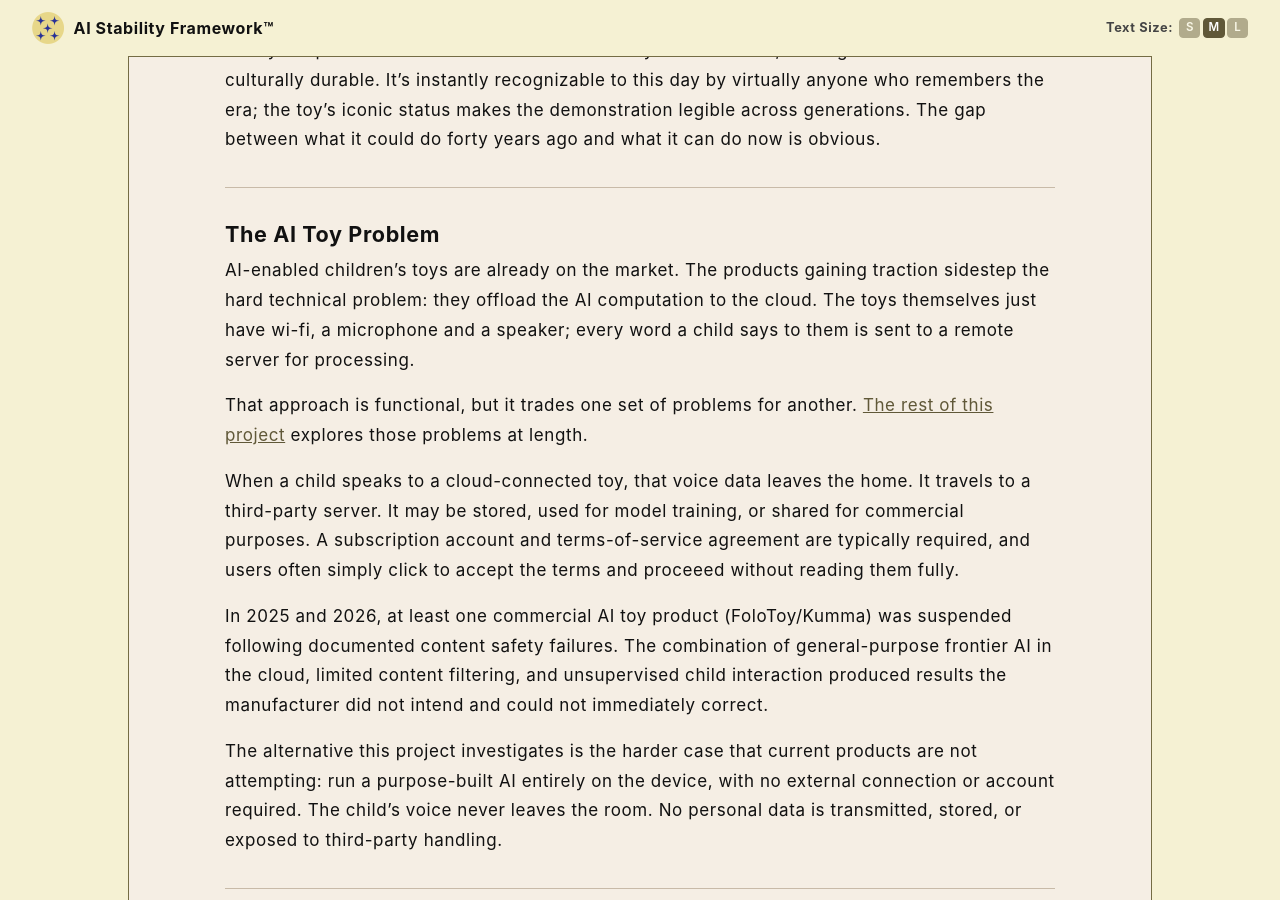
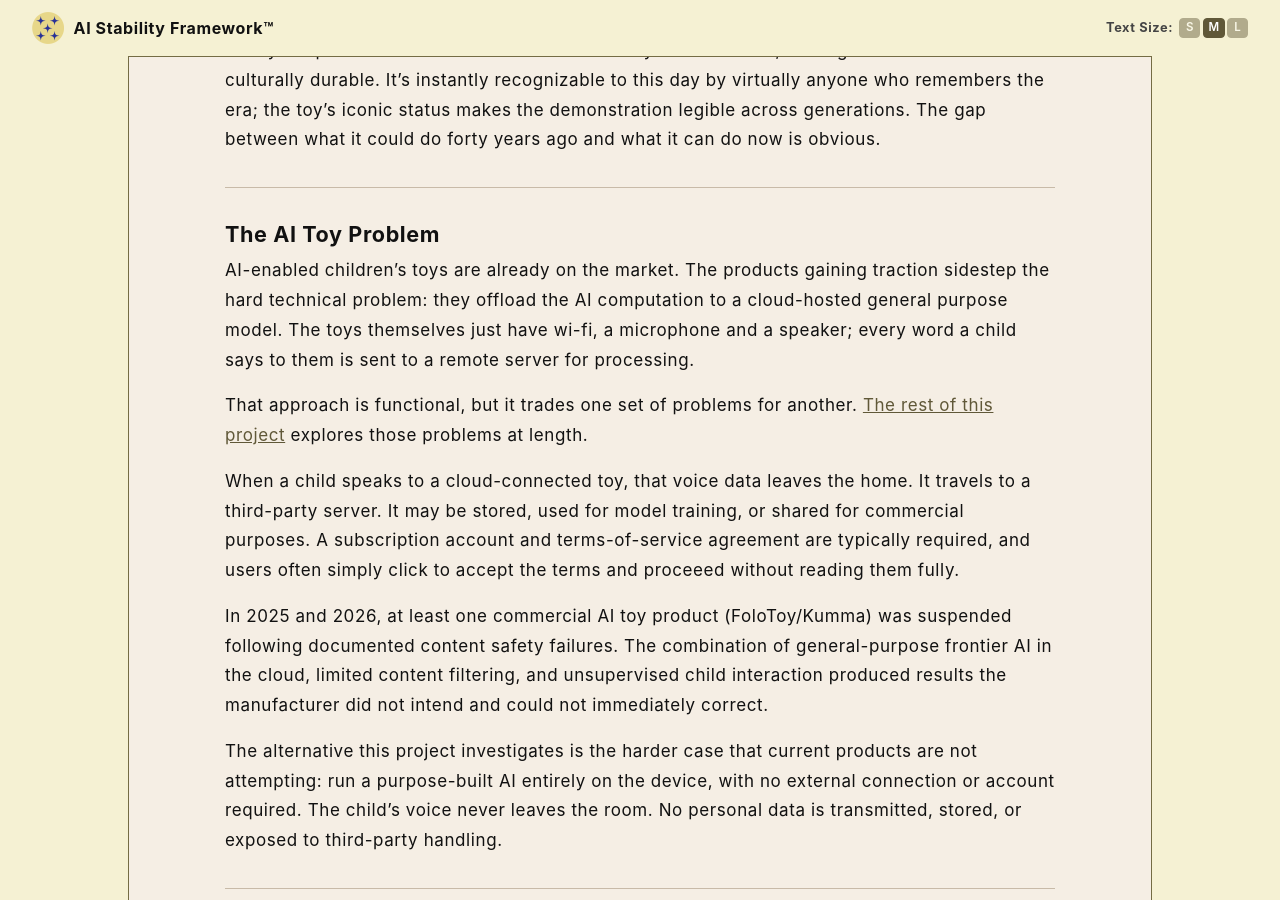
Before and after one commit to rojaslen/AISF-WEB, a Jekyll site: the page built from apx05.md, in a window 1280 px wide and 900 px high, scrolled down 633 px. Built offline with Jekyll 4.4.1, drawn with Linux system fonts in a browser that asks for light colours; some web fonts are replaced.

Commit message:
Update apx05.md

```diff
--- a/apx05.md
+++ b/apx05.md
@@ -25,7 +25,7 @@ Teddy Ruxpin was also one of the best-known toys of the 1980s, making it one of
 
 ## The AI Toy Problem
 
-AI-enabled children's toys are already on the market. The products gaining traction sidestep the hard technical problem: they offload the AI computation to the cloud. The toys themselves just have wi-fi, a microphone and a speaker; every word a child says to them is sent to a remote server for processing.
+AI-enabled children's toys are already on the market. The products gaining traction sidestep the hard technical problem: they offload the AI computation to a cloud-hosted general purpose model. The toys themselves just have wi-fi, a microphone and a speaker; every word a child says to them is sent to a remote server for processing.
 
 That approach is functional, but it trades one set of problems for another. <a href="/#toc">The rest of this project</a> explores those problems at length.
 
```
